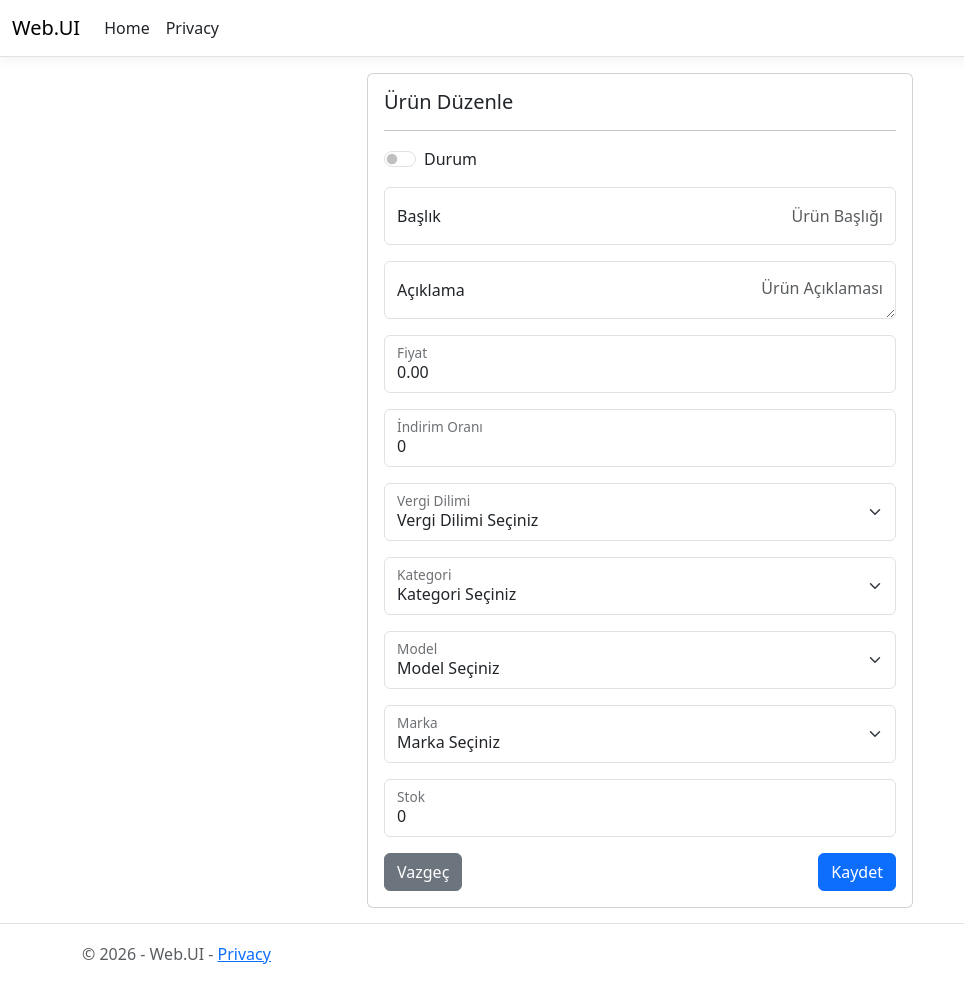
After one commit to aribilgiogr/Ecommerce771, an ASP.NET Core app: template Web.UI/Views/Products/Edit.cshtml in a window 1280 px wide. The commit adds this page. Shown: the whole page, without its empty margins (0-964 px from the left). Run offline with ASP.NET Core 8, Linux system fonts and the light colour scheme; the template is opened without the code that fills it, so the values that code supplies are empty; style sheets or scripts are compiled from the project's sources; some libraries are stand-ins or nearby versions.

Commit message:
26.11.2026

```diff
--- a/BLL/Maps/ProductProfile.cs
+++ b/BLL/Maps/ProductProfile.cs
@@ -12,6 +12,9 @@ namespace BLL.Maps
 
             // DTO -> Entity
             CreateMap<NewProductDto, Product>();
+
+            // DTO -> Entity, Entity -> DTO
+            CreateMap<EditProductDto, Product>().ReverseMap();
 
             // Entity -> DTO
             CreateMap<Product, ProductListItemDto>()
--- a/CORE/Abstracts/IServices/IProductService.cs
+++ b/CORE/Abstracts/IServices/IProductService.cs
@@ -11,5 +11,8 @@ namespace CORE.Abstracts.IServices
         IEnumerable<ProductListItemDto> GetProducts();
         Task<Reply> CreateProductAsync(NewProductDto newProduct);
         Task<Reply> DeleteProductAsync(int id);
+
+        Task<EditProductDto?> GetProductForEditAsync(int id);
+        Task<Reply> UpdateProductAsync(int id, EditProductDto updatedProduct);
     }
 }
--- /dev/null
+++ b/Web.UI/Views/Products/Edit.cshtml
@@ -0,0 +1,82 @@
+@model EditProductDto
+@{
+    ViewData["Title"] = "Ürün Düzenle";
+}
+<div class="row">
+    <div class="col-md-6 mx-auto">
+        <div class="card">
+            <div class="card-body">
+                <h5 class="card-title">
+                    @ViewData["Title"]
+                </h5>
+                <hr />
+                <form method="post">
+                    @Html.AntiForgeryToken()
+                    <div asp-validation-summary="ModelOnly" class="text-danger"></div>
+                    <input asp-for="Id" type="hidden" />
+                    <div class="form-check form-switch mb-3">
+                        <label class="form-check-label" asp-for="Active"></label>
+                        <input class="form-check-input" role="switch" asp-for="Active">
+                    </div>
+                    <div class="form-floating mb-3">
+                        <input asp-for="Title" class="form-control" />
+                        <label asp-for="Title"></label>
+                        <span asp-validation-for="Title" class="text-danger"></span>
+                    </div>
+                    <div class="form-floating mb-3">
+                        <textarea asp-for="Description" class="form-control"></textarea>
+                        <label asp-for="Description"></label>
+                        <span asp-validation-for="Description" class="text-danger"></span>
+                    </div>
+                    <div class="form-floating mb-3">
+                        <input asp-for="Price" class="form-control" />
+                        <label asp-for="Price"></label>
+                        <span asp-validation-for="Price" class="text-danger"></span>
+                    </div>
+                    <div class="form-floating mb-3">
+                        <input asp-for="DiscountRate" class="form-control" />
+                        <label asp-for="DiscountRate"></label>
+                        <span asp-validation-for="DiscountRate" class="text-danger"></span>
+                    </div>
+                   <div class="form-floating mb-3">
+                        <select asp-for="TaxRate" class="form-select" asp-items="ViewBag.TaxRates">
+                            <option value="">Vergi Dilimi Seçiniz</option>
+                        </select>
+                        <label asp-for="TaxRate"></label>
+                        <span asp-validation-for="TaxRate" class="text-danger"></span>
+                    </div>
+                    <div class="form-floating mb-3">
+                        <select asp-for="SubCategoryId" asp-items="ViewBag.Categories" class="form-select">
+                            <option value="">Kategori Seçiniz</option>
+                        </select>
+                        <label asp-for="SubCategoryId"></label>
+                        <span asp-validation-for="SubCategoryId" class="text-danger"></span>
+                    </div>
+                    <div class="form-floating mb-3">
+                        <select asp-for="ModelId" asp-items="ViewBag.Models" class="form-select">
+                            <option value="">Model Seçiniz</option>
+                        </select>
+                        <label asp-for="ModelId"></label>
+                        <span asp-validation-for="ModelId" class="text-danger"></span>
+                    </div>
+                    <div class="form-floating mb-3">
+                        <select asp-for="BrandId" asp-items="ViewBag.Brands" class="form-select">
+                            <option value="">Marka Seçiniz</option>
+                        </select>
+                        <label asp-for="BrandId"></label>
+                        <span asp-validation-for="BrandId" class="text-danger"></span>
+                    </div>
+                    <div class="form-floating mb-3">
+                        <input asp-for="Stock" class="form-control" />
+                        <label asp-for="Stock"></label>
+                        <span asp-validation-for="Stock" class="text-danger"></span>
+                    </div>
+                    <div class="d-flex justify-content-between">
+                        <a asp-action="index" asp-controller="brand" class="btn btn-secondary">Vazgeç</a>
+                        <button class="btn btn-primary" type="submit">Kaydet</button>
+                    </div>
+                </form>
+            </div>
+        </div>
+    </div>
+</div>
```
Also changed, not shown: BLL/Services/ProductService.cs (+34 -0 lines), CORE/Concretes/DTOs/EditProductDto.cs (added, +54 -0 lines), CORE/Concretes/DTOs/NewProductImageDto.cs (added, +18 -0 lines), CORE/Concretes/DTOs/ProductImageDto.cs (added, +8 -0 lines), Web.UI/Controllers/ProductsController.cs (+56 -11 lines), Web.UI/Views/Products/AddImage.cshtml (added, +35 -0 lines), Web.UI/Views/Products/Create.cshtml (+21 -4 lines), CORE/CORE.csproj, Web.UI/store.db, 2 other files.
